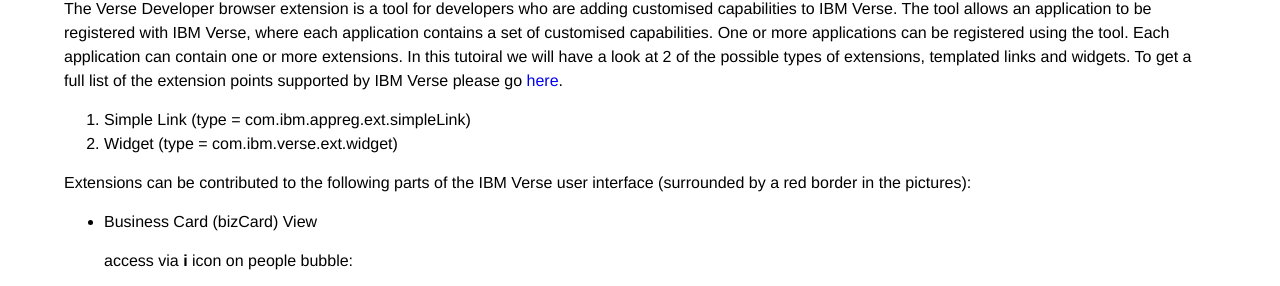
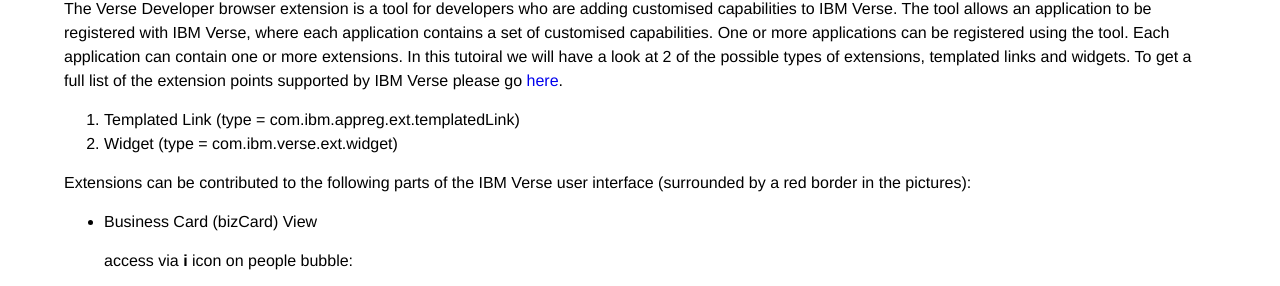
Before and after one commit to ibmverse/verse-developer, a Jekyll site: the page built from _tutorials/tutorial_verse_developer.md, in a window 1280 px wide and 900 px high, scrolled down 328 px. Shown: the part 149-435 px from the top of the window. Built offline with Jekyll 4.4.1, drawn with Linux system fonts in a browser that asks for light colours.

Commit message:
260412 templated liknk

```diff
--- a/_tutorials/tutorial_verse_developer.md
+++ b/_tutorials/tutorial_verse_developer.md
@@ -26,7 +26,7 @@
 
 The Verse Developer browser extension is a tool for developers who are adding customised capabilities to IBM Verse. The tool allows an application to be registered with IBM Verse, where each application contains a set of customised capabilities. One or more applications can be registered using the tool. Each application can contain one or more extensions. In this tutoiral we will have a look at 2 of the possible types of extensions, templated links and widgets. To get a full list of the extension points supported by IBM Verse please go [here](../reference/reference.html#verse-extension-points).
 
-1. Simple Link (type = com.ibm.appreg.ext.simpleLink)
+1. Templated Link (type = com.ibm.appreg.ext.templatedLink)
 2. Widget (type = com.ibm.verse.ext.widget)
 
 
```
